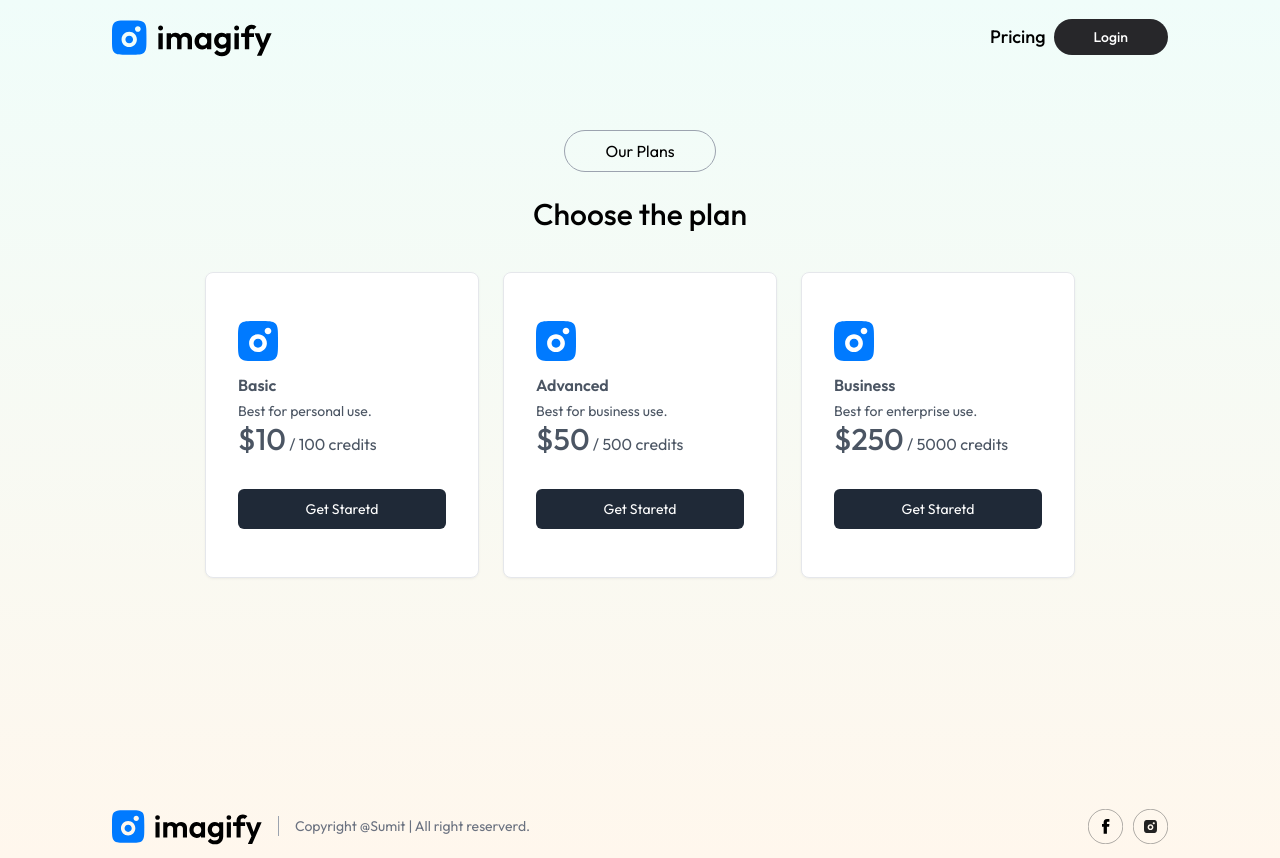
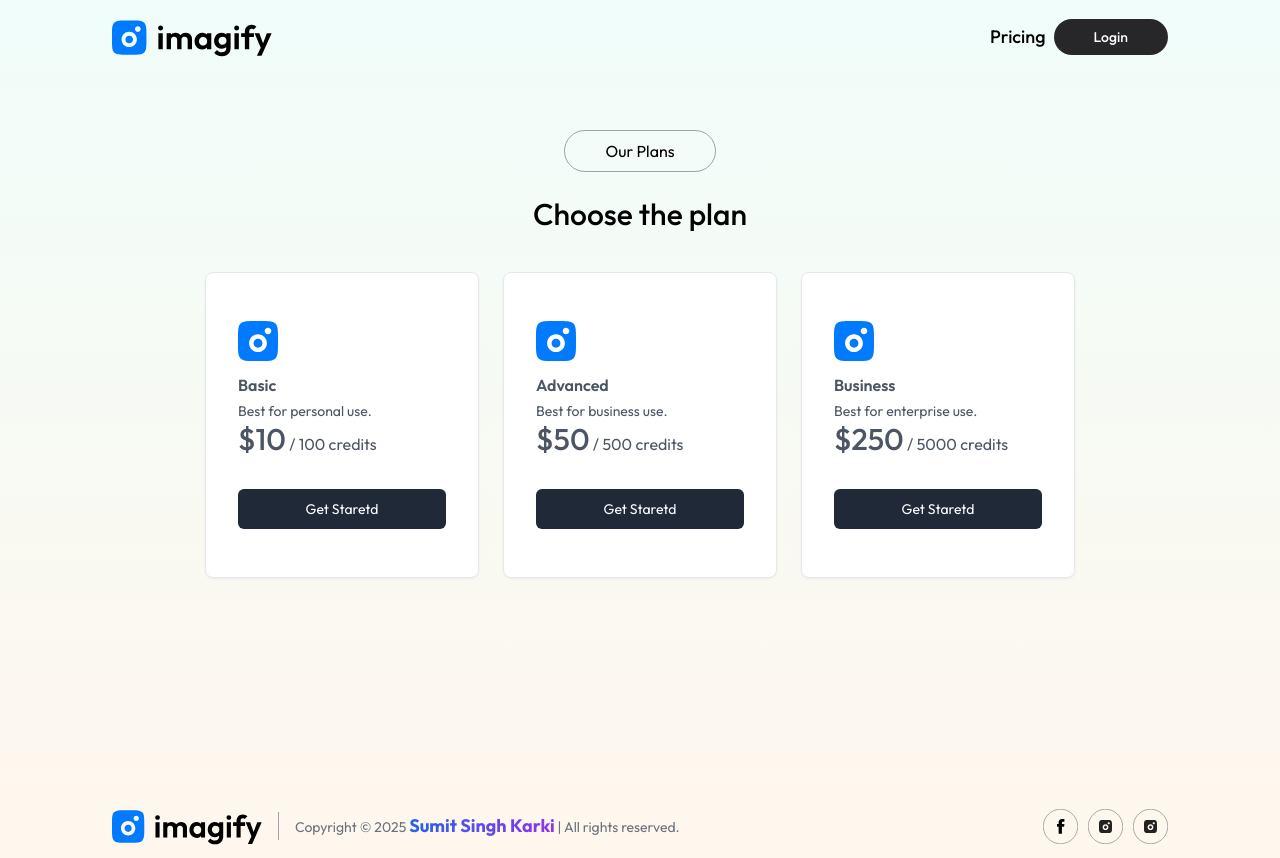
Before and after one commit to sumitkarki188/image-generation, a React (Vite) app in the folder client/: page /buy in a window 1280 px wide. Built offline with nearby package versions, Linux system fonts and the light colour scheme.

Commit message:
Update Footer.jsx

```diff
--- a/client/src/components/Footer.jsx
+++ b/client/src/components/Footer.jsx
@@ -1,19 +1,52 @@
-import React from 'react'
-import { assets } from '../assets/assets'
+import React from 'react';
+import { assets } from '../assets/assets';
 
 const Footer = () => {
+  const currentYear = new Date().getFullYear();
+
   return (
     <div className='flex items-center justify-between gap-4 py-3 mt-20'>
       <img src={assets.logo} alt="" width={150}/>
 
-      <p className='flex-1 border-l border-gray-400 pl-4 text-sm text-gray-500 max-sm:hidden'>Copyright @Sumit | All right reserverd.</p>
+      <p className='flex-1 border-l border-gray-400 pl-4 text-sm text-gray-500 max-sm:hidden'>
+        Copyright © {currentYear}{' '}
+        <span className='text-lg font-bold text-transparent bg-clip-text bg-gradient-to-r from-blue-600 to-purple-600 hover:from-purple-600 hover:to-pink-600 transition-all duration-500 hover:scale-110 inline-block cursor-pointer hover:tracking-wider'>
+          Sumit Singh Karki
+        </span>
+        {' '}| All rights reserved.
+      </p>
 
       <div className='flex gap-2.5'>
-        <img src={assets.facebook_icon} alt="" width={35}/>
-        <img src={assets.instagram_icon} alt="" width={35} />
+        <a
+          href="https://github.com/sumitkarki188"
+          target="_blank"
+          rel="noopener noreferrer"
+          title="GitHub"
+          className='transform hover:scale-125 hover:rotate-12 transition-all duration-300 hover:drop-shadow-lg'
+        >
+          <img src={assets.facebook_icon} alt="GitHub" width={35} className='hover:brightness-110'/>
+        </a>
+        <a
+          href="https://www.instagram.com/karki_sumit_17/"
+          target="_blank"
+          rel="noopener noreferrer"
+          title="Instagram"
+          className='transform hover:scale-125 hover:-rotate-12 transition-all duration-300 hover:drop-shadow-lg'
+        >
+          <img src={assets.instagram_icon} alt="Instagram" width={35} className='hover:brightness-110'/>
+        </a>
+        <a
+          href="https://www.linkedin.com/in/sumitsinghkarki/"
+          target="_blank"
+          rel="noopener noreferrer"
+          title="LinkedIn"
+          className='transform hover:scale-125 hover:rotate-12 transition-all duration-300 hover:drop-shadow-lg'
+        >
+          <img src={assets.instagram_icon} alt="LinkedIn" width={35} className='hover:brightness-110'/>
+        </a>
       </div>
     </div>
-  )
-}
+  );
+};
 
-export default Footer
+export default Footer;
```
